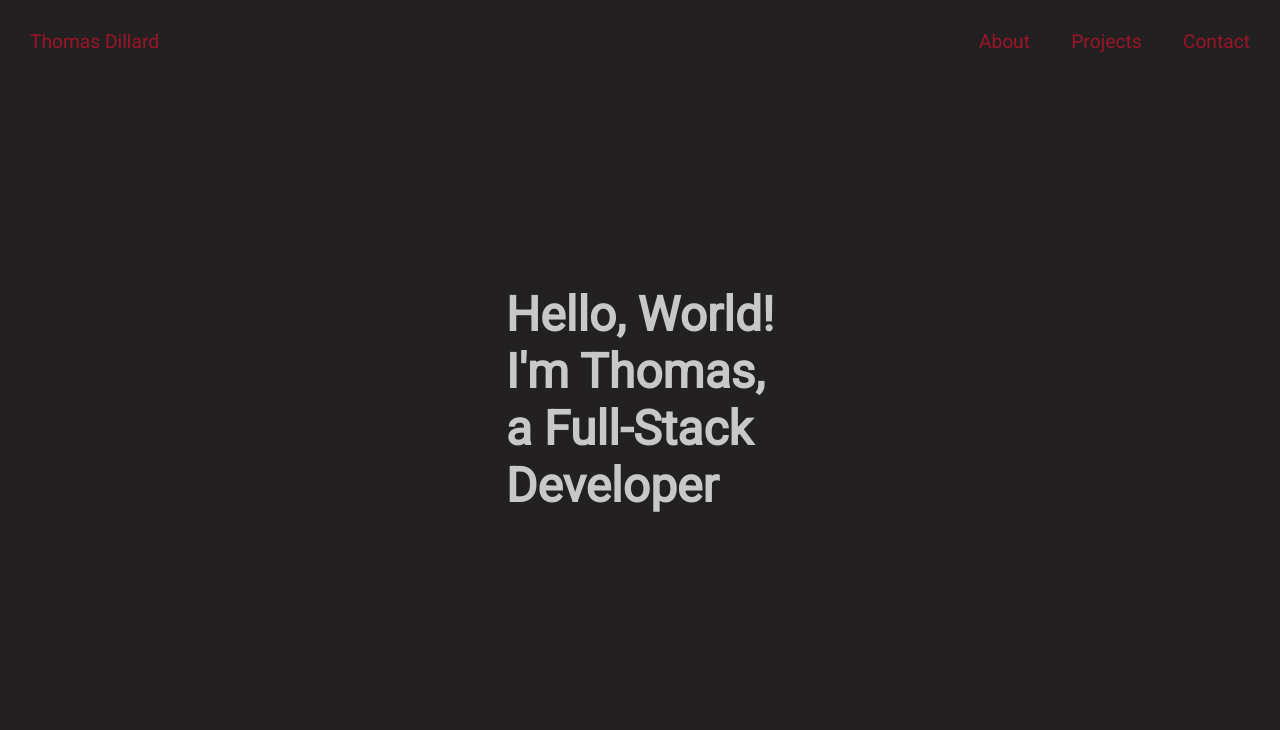
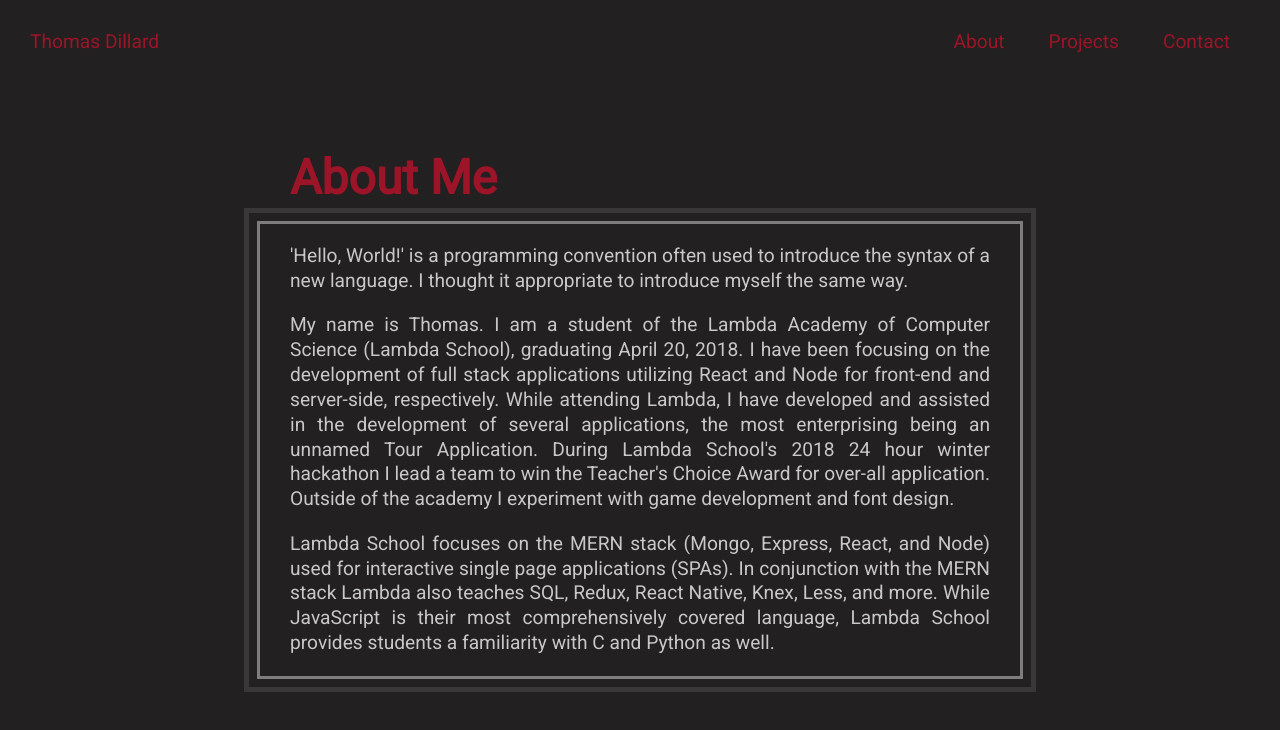
Before and after one commit to HTMLGhozt/PortfolioV2, a plain HTML site: page index.html in a window 1280 px wide. Drawn offline with Linux system fonts and the light colour scheme.

Commit message:
refactored scss, added about

```diff
--- a/index.html
+++ b/index.html
@@ -9,23 +9,49 @@
   <link href="https://fonts.googleapis.com/css?family=Roboto" rel="stylesheet">
 </head>
 <body>
-  <div class="main-navigation">
-    <span><a href="#">Thomas Dillard</a></span>
-    <nav class="main-navigation__links">
+  <header class="main-menu">
+    <a href="#">Thomas Dillard</a>
+    <nav class="main-navigation">
       <a href="#About">About</a>
       <a href="#Projects">Projects</a>
       <a href="#Contact">Contact</a>
     </nav>
-  </div>
-  <header>
-    <div>
-      <strong>
-        <span class="header-text">Hello, World!</span>
-        <span class="header-text">I'm Thomas,</span>
-        <span class="header-text">a Full-Stack</span>
-        <span class="header-text">Developer</span>
-      </strong>
+  </header>
+  <section>
+    <div class="home">
+      <span>Hello, World!</span>
+      <span>I'm Thomas,</span>
+      <span>a Full-Stack</span>
+      <span>Developer</span>
     </div>
-  </header>
+    <div class="about active">
+      <h1>About Me</h1>
+      <p>
+        'Hello, World!' is a programming convention often
+        used to introduce the syntax of a new language.
+        I thought it appropriate to introduce myself the same way.
+      </p>
+      <p>
+        My name is Thomas. I am a student of the Lambda Academy of
+        Computer Science (Lambda School), graduating April 20, 2018.
+        I have been focusing on the development of full stack applications
+        utilizing React and Node for front-end and server-side,
+        respectively. While attending Lambda, I have developed and
+        assisted in the development of several applications, the most
+        enterprising being an unnamed Tour Application. During Lambda
+        School's 2018 24 hour winter hackathon I lead a team to win
+        the Teacher's Choice Award for over-all application. Outside
+        of the academy I experiment with game development and font design.
+      </p>
+      <p>
+        Lambda School focuses on the MERN stack (Mongo, Express, React,
+        and Node) used for interactive single page applications (SPAs).
+        In conjunction with the MERN stack Lambda also teaches SQL, Redux,
+        React Native, Knex, Less, and more. While JavaScript is their most
+        comprehensively covered language, Lambda School provides students
+        a familiarity with C and Python as well.
+      </p>
+    </div>
+  </section>
 </body>
 </html>
--- a/styles.scss
+++ b/styles.scss
@@ -1,7 +1,14 @@
 @import 'reset';
 @import 'palate';
 
-$font: 'Roboto', sans-serif;
+$body: 1.2em;
+$title: 3em;
+
+@mixin createFont ($size: $body, $color: $ruby, $ff: ('Roboto', sans-serif)) {
+  color: $color;
+  font-family: $ff;
+  font-size: $size;
+}
 
 %noDecore {
   text-decoration: none;
@@ -11,50 +18,69 @@
   position: relative;
 }
 
-header {
+.main-menu {
+  width: 100%;
+  display: flex;
+  padding: 30px;
+  justify-content: space-between;
+  box-sizing: border-box;
+  position: absolute;
+  top: 0;
+  a {
+    @extend %noDecore;
+    @include createFont;
+  }
+}
+.main-navigation > a {
+  padding: 20px;
+  &:hover {
+    color: $offWhite;
+  }
+}
+section {
   height: 100vh;
   background-color: $black;
-
   display: flex;
   justify-content: center;
   align-items: center;
+}
+.home,
+.about {
+  display: none;
+  flex-direction: column;
+}
+.home span {
+  @include createFont($title, $offWhite);
+  font-weight: bold;
 
-  strong {
-    display: flex;
-    flex-direction: column;
-  }
-
-  span {
-    color: $offWhite;
-    font-family: $font;
-    font-size: 3em;
+  &:first-of-type {
+    line-height: 2em;
+    color: $ruby;
   }
 }
+.about {
+  position: relative;
+  width: 700px;
+  padding: 0 30px;
+  margin-top: 100px;
 
-.main-navigation {
-  position: absolute;
-  display: flex;
-  top: 0;
-  padding: 30px 30px;
-  width: 100%;
-  box-sizing: border-box;
-  a {
-    @extend %noDecore;
-    color: $ruby;
-    font-family: $font;
-    font-size: 1.2em;
-  }
-  span {
-    flex: 7;
-  }
-
-  > .main-navigation__links {
-    flex: 2;
-    display: flex;
-    justify-content: space-between;
-
-    > a:hover {
-      color: $offWhite;
+  outline: 5px solid $dimGrey;
+  outline-offset: 8px;
+  border: 3px solid $lightGrey;
+  p {
+    @include createFont($body, $offWhite);
+    line-height: 1.3em;
+    text-align: justify;
+    &:nth-of-type(2) {
+      margin: 0;
     }
   }
+  h1 {
+    @include createFont($title);
+    position: absolute;
+    top: -115px;
+  }
 }
+.active {
+  display: flex;
+}
```
Also changed, not shown: styles.css, 1 other file.
